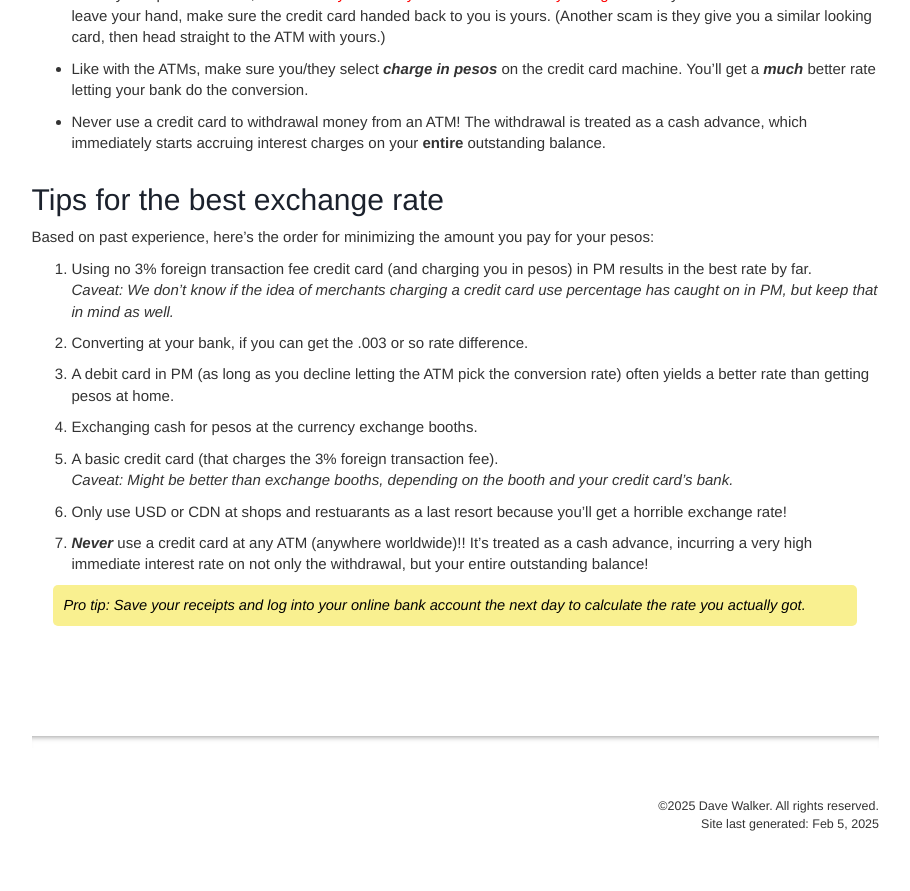
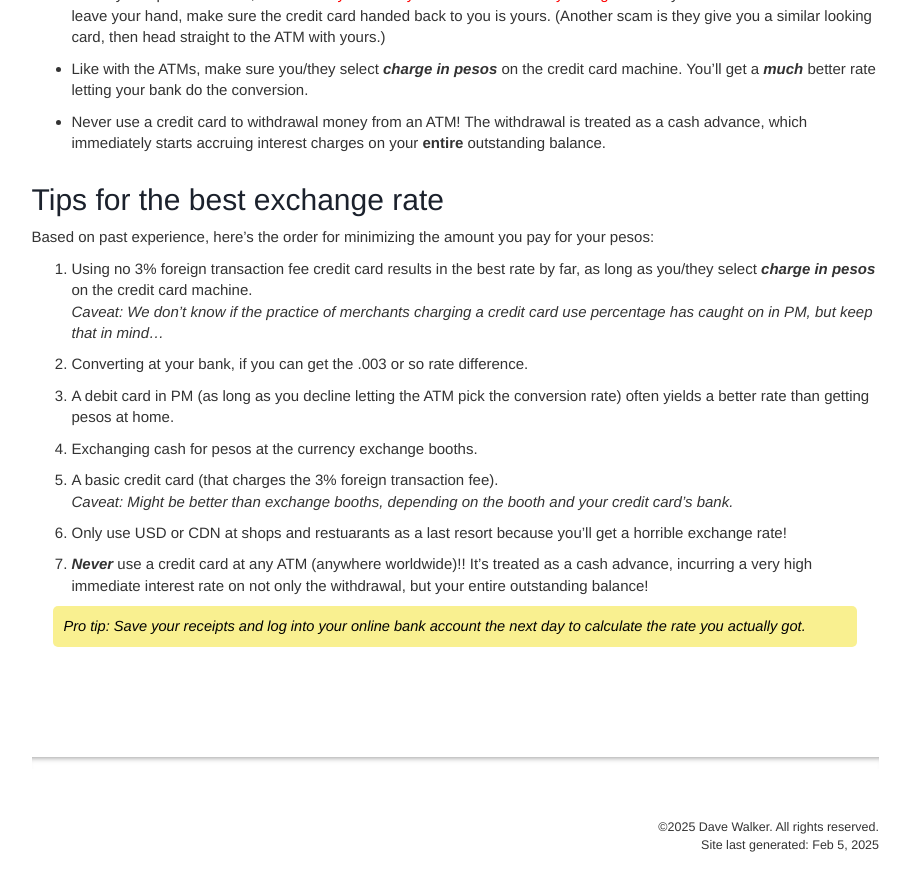
Before and after one commit to davewalker60/pmdup, a Jekyll site: the page built from pages/content/acquiring-pesos-content.md, in a window 1280 px wide and 900 px high, scrolled down 1516 px. Shown: the top 891 px of the window, without its empty margins (331-1241 px from the left). Built offline with Jekyll 4.4.1, drawn with Linux system fonts in a browser that asks for light colours; our own code applies the rules of GitHub Pages for plain Markdown files; comment, search, counter and statistics services are not loaded.

Commit message:
tweak credit card wording

```diff
--- a/pages/content/acquiring-pesos-content.md
+++ b/pages/content/acquiring-pesos-content.md
@@ -48,10 +48,9 @@ Consider acquiring pesos from your bank at home before traveling.
 
 # Tips for the best exchange rate
 
-
 Based on past experience, here's the order for minimizing the amount you pay for your pesos:
 
-1. Using no 3% foreign transaction fee credit card (and charging you in pesos) in PM results in the best rate by far.<br>*Caveat: We don't know if the idea of merchants charging a credit card use percentage has caught on in PM, but keep that in mind as well.*
+1. Using no 3% foreign transaction fee credit card results in the best rate by far, as long as you/they select ***charge in pesos*** on the credit card machine.<br>*Caveat: We don't know if the practice of merchants charging a credit card use percentage has caught on in PM, but keep that in mind...*
 
 2. Converting at your bank, if you can get the .003 or so rate difference.
 
```
